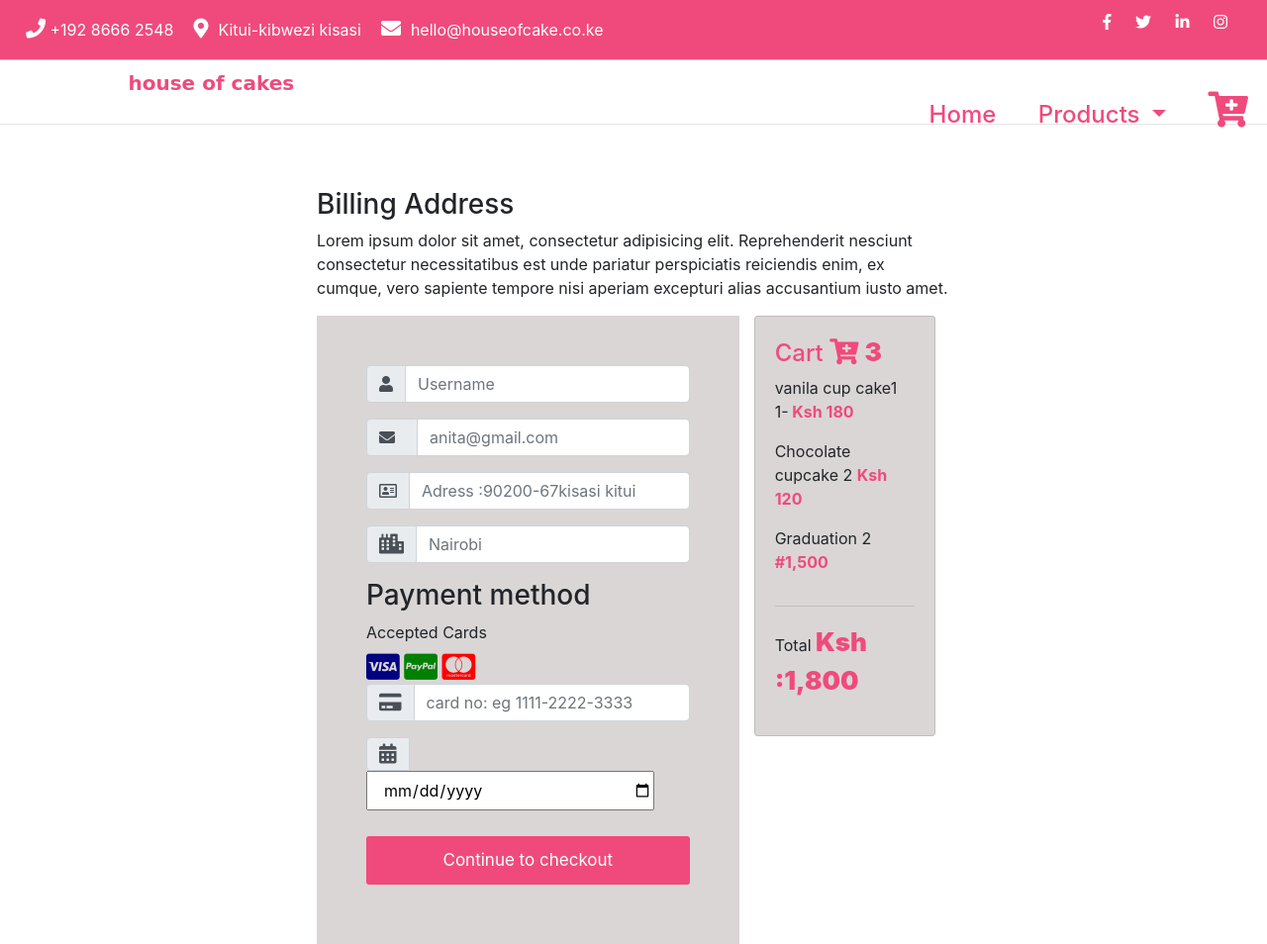
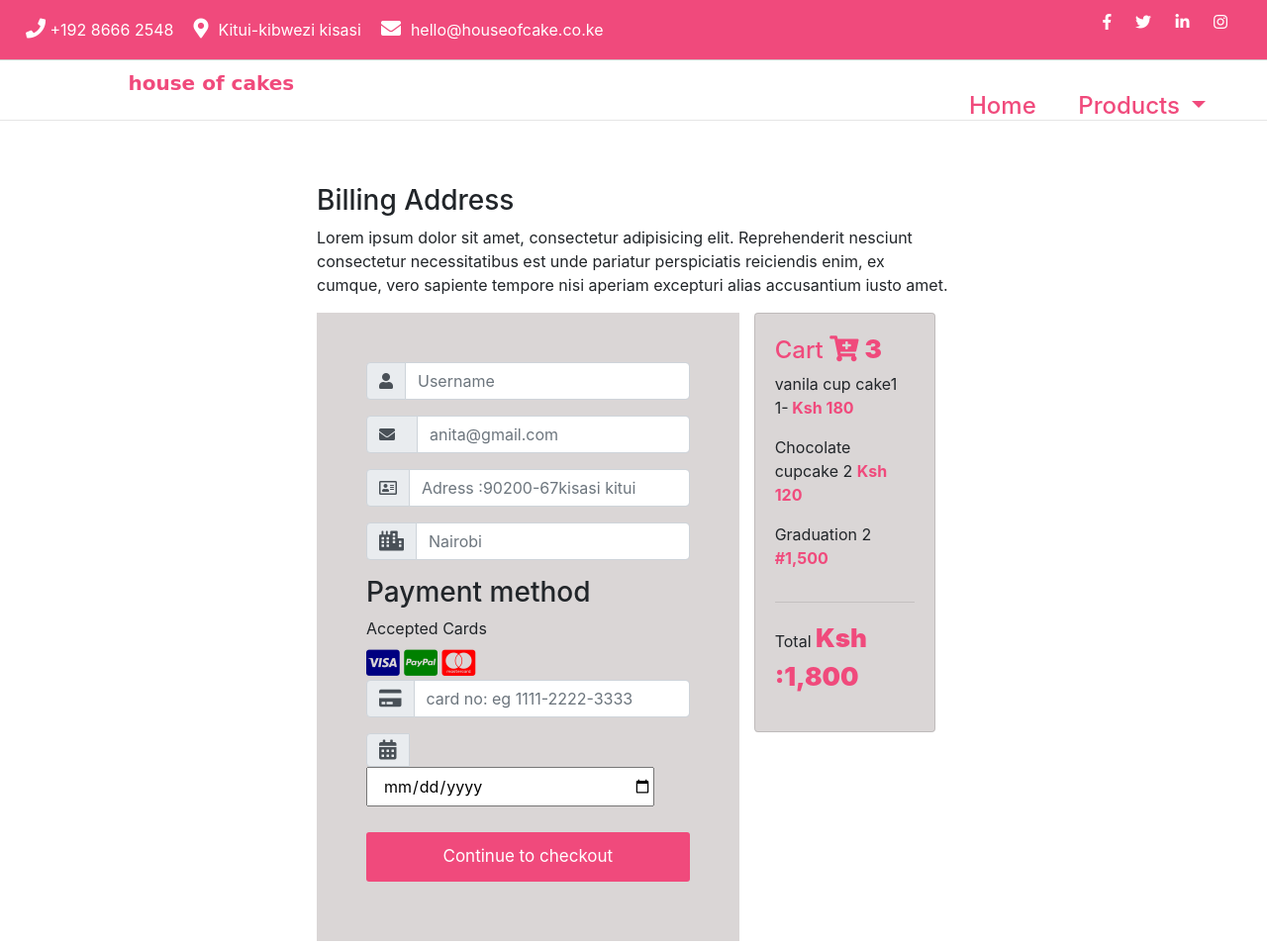
Before and after one commit to anitahkimanthi/houseofcakes, a plain HTML site: page productdetails/checkoutform.html in a window 1280 px wide. Shown: the whole page at 99% size. Drawn offline with Linux system fonts and the light colour scheme; a web font is replaced by a local one.

Commit message:
removed cart

```diff
--- a/productdetails/checkoutform.html
+++ b/productdetails/checkoutform.html
@@ -84,13 +84,13 @@
             <br class="clearall"></br>
             <!-- header  -->
             <div class="row no-gutters nav2">
-                <div class="col-12 col-sm-6 col-md-4 text-center logo">
+                <div class="col-12 col-sm-3 col-md-4 text-center logo">
                     <a href="#" style="color:#f04a7c;text-align:center">
                         <img src="images/logo/cclogo.png" alt="" width="40px">
                         <h4>house of cakes</h4>
                     </a>
                 </div>
-                <div class="col-12 col-sm-6 col-md-8 details ">
+                <div class="col-12 col-sm-8 col-md-8 details ">
                     <ul>
                         <li><a style="color:#f04a7c;" href="index.html">
                                 <h4>Home</h4>
@@ -117,11 +117,10 @@
                             </div>
                         </li>
                         <li>
-                            <i class='fas  fa-cart-plus cart' style='font-size:36px;color:#f04a7c'><span class="badge badge-notify my-cart-badge"></span></i>
                         </li>
                     </ul>
                 </div>
-                <!-- <div class="col-12 col-sm-1"></div> -->
+                <div class="col-12 col-sm-1"></div>
             </div>
 <hr>
     <div class="container-fluid">
@@ -240,7 +239,7 @@
 <script src="../js/jquery-2.2.3.min.js"></script>
 <script type='text/javascript' src="../js/bootstrap.min.js"></script>
 <script type='text/javascript' src="../js/jquery.mycart.js"></script>
-<script type='text/javascript' src="js/addtocart.js"></script>
+<script type='text/javascript' src="../js/addtocart.js"></script>
 <script>
     window.jQuery || document.write('<script src="../js/jquery-slim.min.js"><\/script>')
 </script>
```
Also changed, not shown: index.html (+1 -1 lines).
